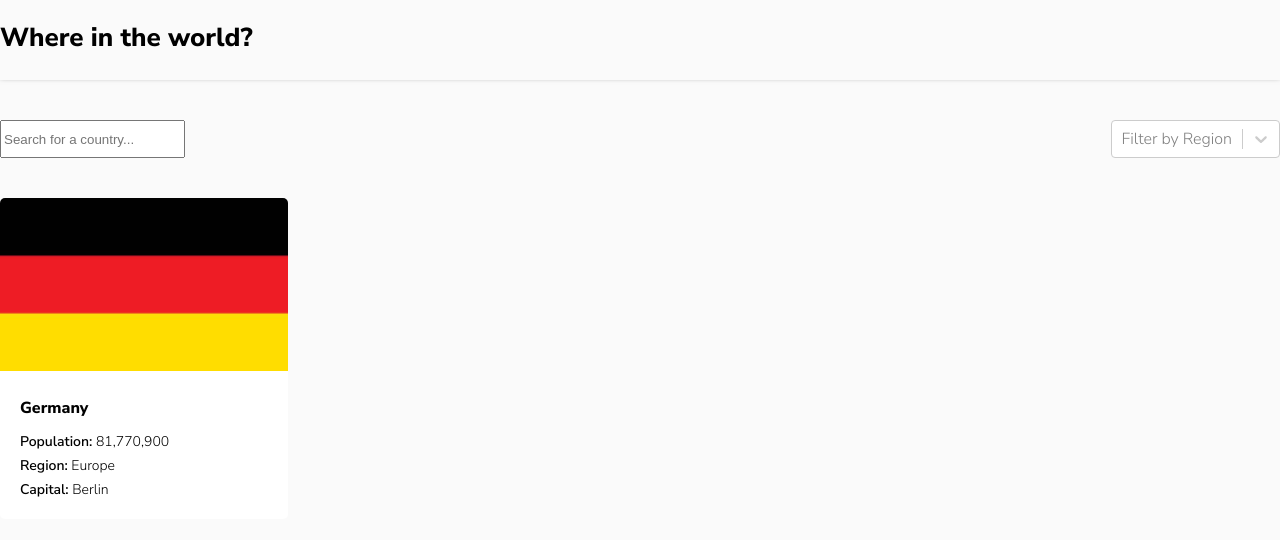
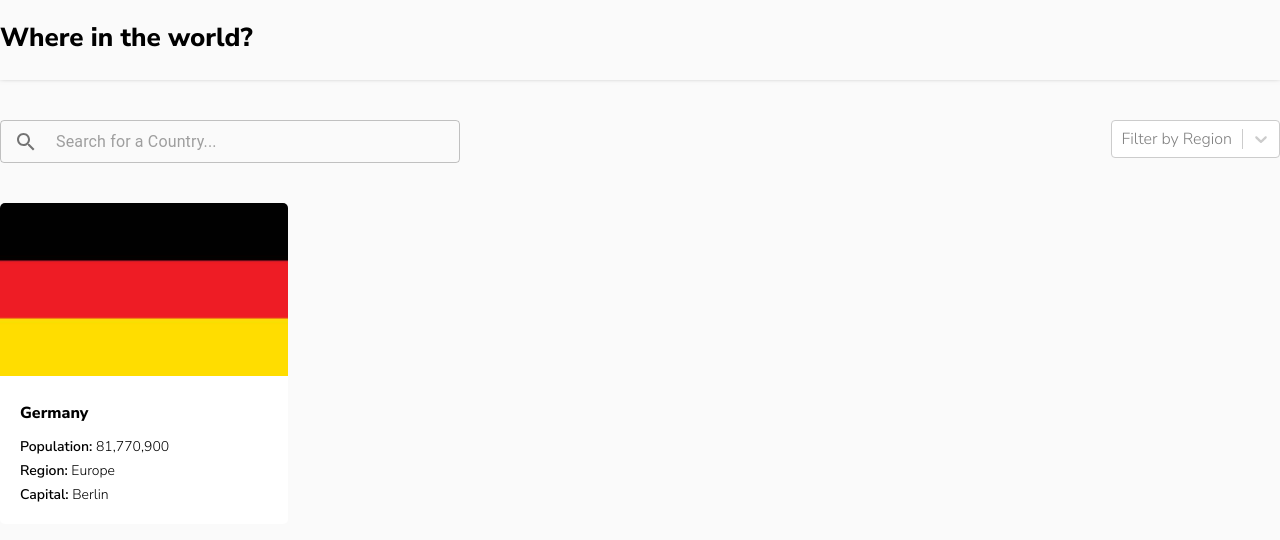
Before and after one commit to raelalves182/Countries, a React (Create React App) app: page / in a window 1280 px wide. Shown: the top 540 px of the page. Built offline with nearby package versions, Linux system fonts and the light colour scheme.

Commit message:
feat(header): input

```diff
--- a/package.json
+++ b/package.json
@@ -3,6 +3,10 @@
   "version": "0.1.0",
   "private": true,
   "dependencies": {
+    "@emotion/react": "^11.9.0",
+    "@emotion/styled": "^11.8.1",
+    "@mui/icons-material": "^5.6.1",
+    "@mui/material": "^5.6.1",
     "@testing-library/jest-dom": "^5.16.4",
     "@testing-library/react": "^12.1.5",
     "@testing-library/user-event": "^13.5.0",
--- a/src/App.js
+++ b/src/App.js
@@ -1,7 +1,7 @@
 import '../src/styles/App.css';
 import 'flexboxgrid';
 import Header from '../src/Components/Header/Header';
-import Home from './Components/Home';
+import Home from '../src/Components/Home/Home';
 
 function App() {
   return (
--- a/src/Components/Header/header.scss
+++ b/src/Components/Header/header.scss
@@ -7,16 +7,3 @@ h1 {
   padding: 20px 0;
   font-size: 26px;
 }
-
-.main-content {
-  margin-top: 40px;
-}
-
-.content {
-  display: flex;
-  justify-content: space-between;
-}
-
-.content input {
-  max-width: 100%;
-}
--- a/src/Components/Home.js
+++ /dev/null
@@ -1,32 +0,0 @@
-import React from 'react'
-import Select from 'react-select';
-import Card from '../Components/Card/Card';
-
-const options = [
-  { value: 'africa', label: 'Africa' },
-  { value: 'america', label: 'America' },
-  { value: 'asia', label: 'Asia' },
-  { value: 'europa', label: 'Europa' },
-  { value: 'oceania', label: 'Oceania' }
-]
-
-
-const Home = () => {
-  return (
-    <main className="main-content">
-      <div className="container">
-        <div className="row">
-          <div className="col-xs-12 col-sm-12 col-md-12 col-lg-12">
-            <div className="content">
-              <input aria-label="text" placeholder="Search for a country..."></input>
-              <Select placeholder="Filter by Region" options={options} />
-            </div>
-            <Card />
-          </div>
-        </div>
-      </div>
-    </main>
-  )
-}
-
-export default Home;
--- /dev/null
+++ b/src/Components/Home/Home.js
@@ -0,0 +1,61 @@
+import React from 'react'
+import Select from 'react-select';
+import Card from '../Card/Card';
+// Material
+import { Box, TextField } from '@mui/material';
+import SearchIcon from '@mui/icons-material/Search';
+import InputAdornment from '@mui/material/InputAdornment';
+
+const options = [
+  { value: 'africa', label: 'Africa' },
+  { value: 'america', label: 'America' },
+  { value: 'asia', label: 'Asia' },
+  { value: 'europa', label: 'Europa' },
+  { value: 'oceania', label: 'Oceania' }
+]
+
+
+const Home = () => {
+  return (
+    <main className="main-content">
+      <div className="container">
+        <div className="row">
+          <div className="col-xs-12 col-sm-12 col-md-12 col-lg-12">
+            <div className="content">
+              <Box
+                sx={{
+                  width: 460,
+                  maxWidth: '100%',
+                  "& .MuiOutlinedInput-root:hover": {
+                    "& > fieldset": {
+                      borderColor: "#aaa"
+                    }
+                  }
+                }}
+              >
+                <TextField
+                  fullWidth
+                  placeholder="Search for a Country..."
+                  focused={false}
+                  InputProps={{
+                    startAdornment: (
+                      <InputAdornment position="start">
+                        <SearchIcon />
+                      </InputAdornment>
+                    )
+                  }}
+                />
+              </Box>
+              <div>
+                <Select placeholder="Filter by Region" options={options} />
+              </div>
+            </div>
+            <Card />
+          </div>
+        </div>
+      </div>
+    </main>
+  )
+}
+
+export default Home;
--- /dev/null
+++ b/src/Components/Home/home.scss
@@ -0,0 +1,12 @@
+.main-content {
+  margin-top: 40px;
+}
+
+.content {
+  display: flex;
+  justify-content: space-between;
+}
+
+.content input  {
+  padding: 10px;
+}
--- a/src/styles/App.css
+++ b/src/styles/App.css
@@ -3,3 +3,6 @@
 
 /* Card */
 @import '../Components/Card/card.scss';
+
+/* Home */
+@import '../Components/Home/home.scss';
```
Also changed, not shown: 1 other file (tests, documents, lock files or other folders).
